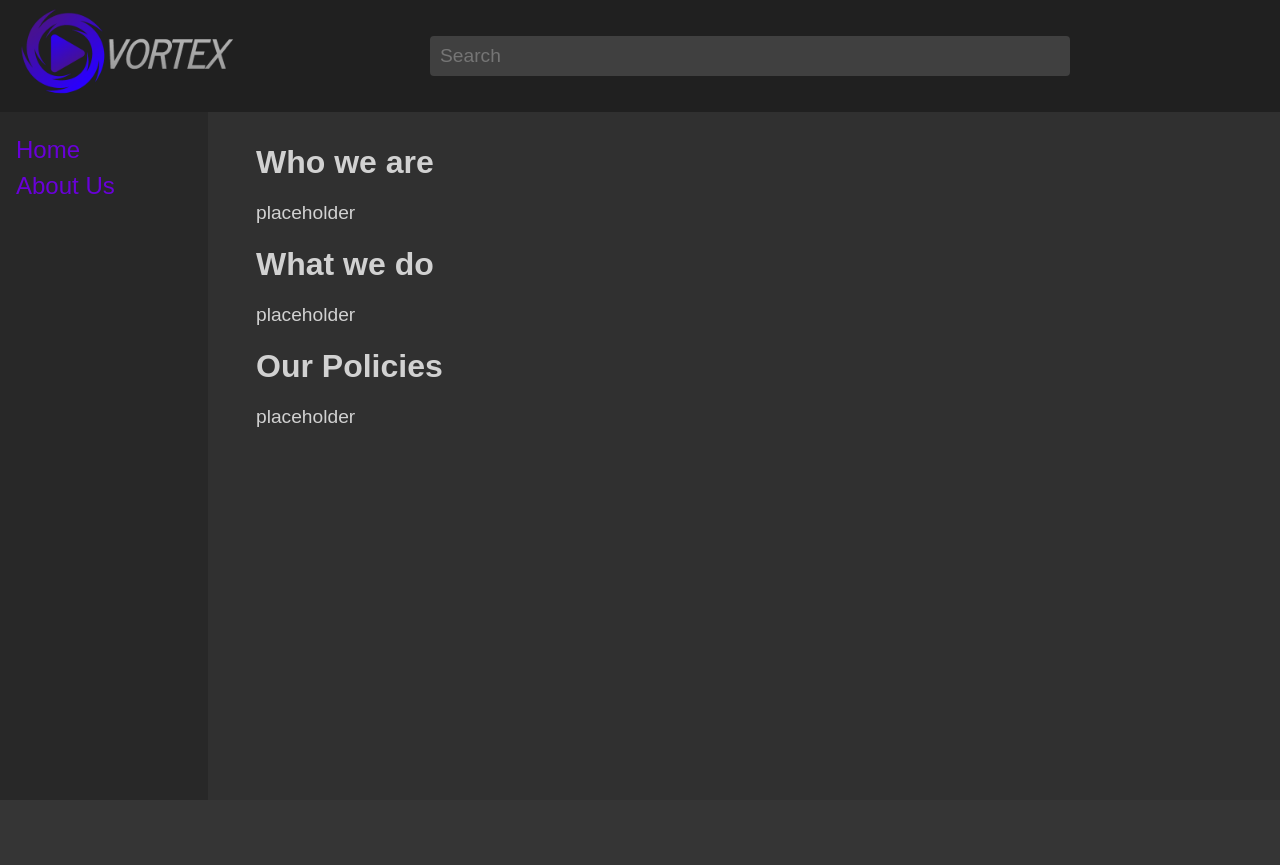
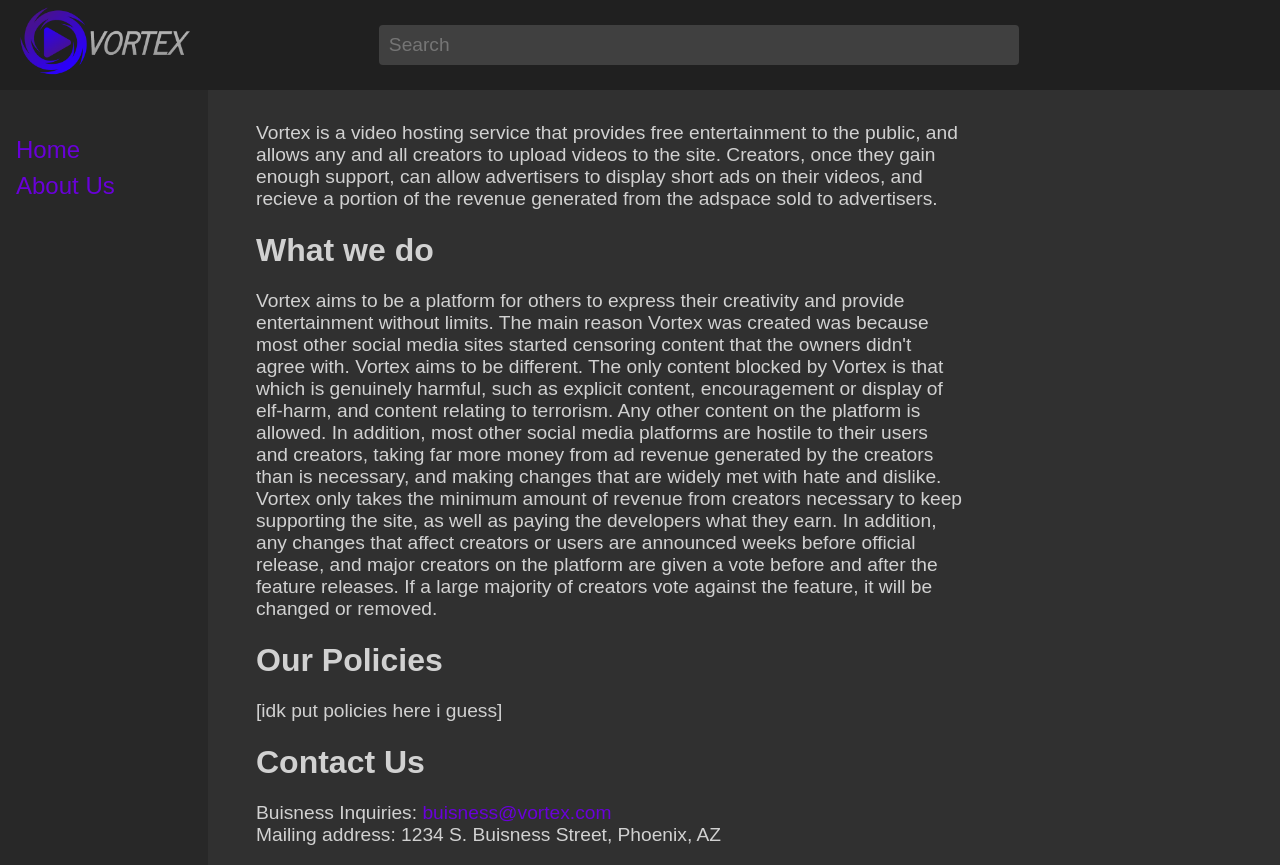
Before and after one commit to griddles/vortexVideo, a PHP site: page /about.php in a window 1280 px wide. Before the commit the page ends 800 px from the top, so only its background shows below. Run offline with PHP 8.4, Linux system fonts and the light colour scheme.

Commit message:
manually update about

```diff
--- a/about.php
+++ b/about.php
@@ -3,10 +3,10 @@
         <link rel="stylesheet" href="globalStyle.css">
         <link rel="icon" href="images/vortexLogo.png">
     </head>
-    <title>Vortex - About Us</title>
+    <title>Vortex - Home</title>
     <body class="default">
         <div class="sticky">
-            <a href="index.php" title="Vortex.com" style="margin-left:16px"><img src="images/vortexFullLogo.png" width="256"></a>
+            <a href="index.php" title="Vortex.com" style="margin-left:16px"><img src="images/vortexFullLogo.png" width="16%"></a>
             <form class="inline">
                 <input class="searchbar" placeholder="Search">
             </form>
@@ -16,12 +16,35 @@
             <div class="navlink"><a href="about.php">About Us</a></div>
         </div>
         <div class="body">
-            <h1>Who we are</h1>
-            <p class="bodytext">placeholder</p>
+            <p class="bodytext">
+                Vortex is a video hosting service that provides free entertainment to the public, and allows
+                any and all creators to upload videos to the site. Creators, once they gain enough support, can
+                allow advertisers to display short ads on their videos, and recieve a portion of the revenue generated
+                from the adspace sold to advertisers.
+            </p>
             <h1>What we do</h1>
-            <p class="bodytext">placeholder</p>
+            <p class="bodytext">
+                Vortex aims to be a platform for others to express their creativity and provide entertainment without limits.
+                The main reason Vortex was created was because most other social media sites started censoring content
+                that the owners didn't agree with. Vortex aims to be different. The only content blocked by Vortex
+                is that which is genuinely harmful, such as explicit content, encouragement or display of elf-harm,
+                and content relating to terrorism. Any other content on the platform is allowed. In addition,
+                most other social media platforms are hostile to their users and creators, taking far more money
+                from ad revenue generated by the creators than is necessary, and making changes that are widely met with
+                hate and dislike. Vortex only takes the minimum amount of revenue from creators necessary to keep supporting
+                the site, as well as paying the developers what they earn. In addition, any changes that affect creators or
+                users are announced weeks before official release, and major creators on the platform are given a vote
+                before and after the feature releases. If a large majority of creators vote against the feature, it will be
+                changed or removed.
+            </p>
             <h1>Our Policies</h1>
-            <p class="bodytext">placeholder</p>
+            <p class="bodytext">[idk put policies here i guess]</p>
+            <h1>Contact Us</h1>
+            <p class="bodytext">
+                Buisness Inquiries: <a href="mailto:buisness@vortex.com">buisness@vortex.com</a>
+                <br>
+                Mailing address: 1234 S. Buisness Street, Phoenix, AZ
+            </p>
         </div>
     </body>
 </html>
```
